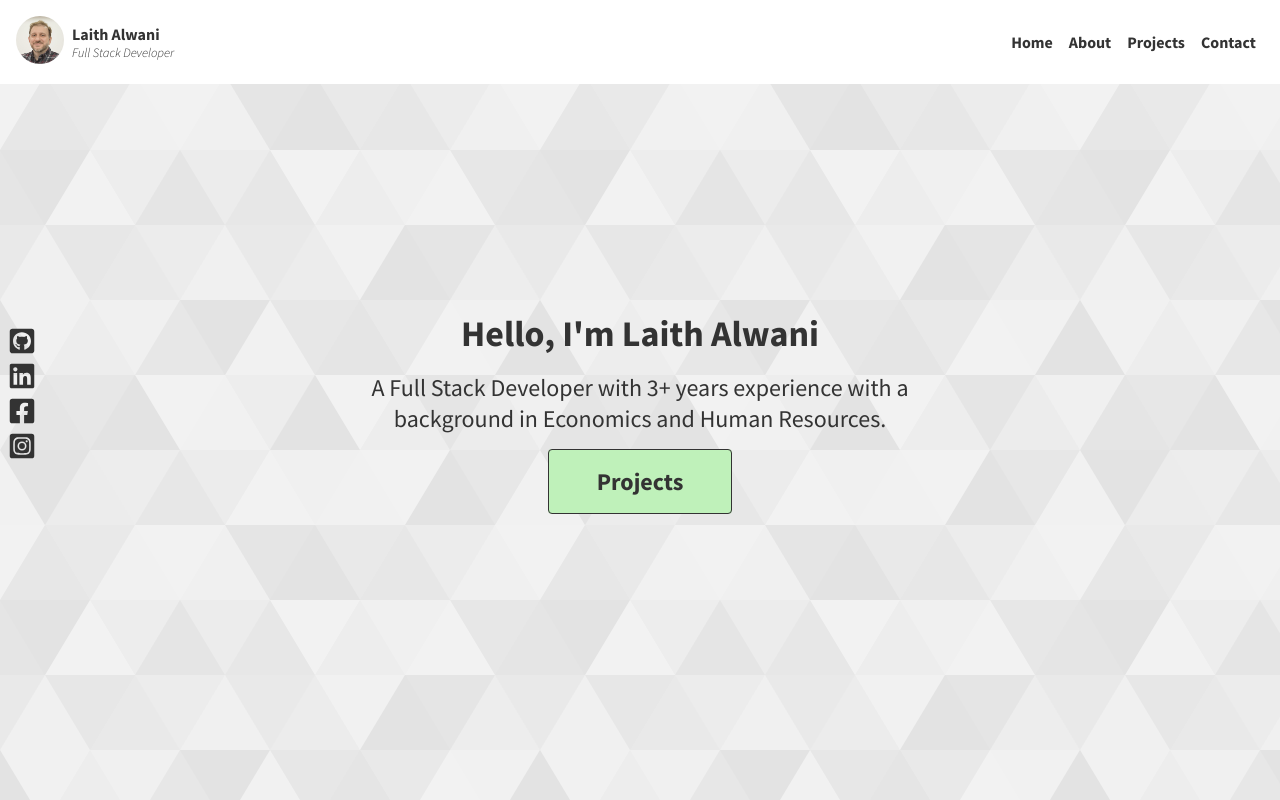
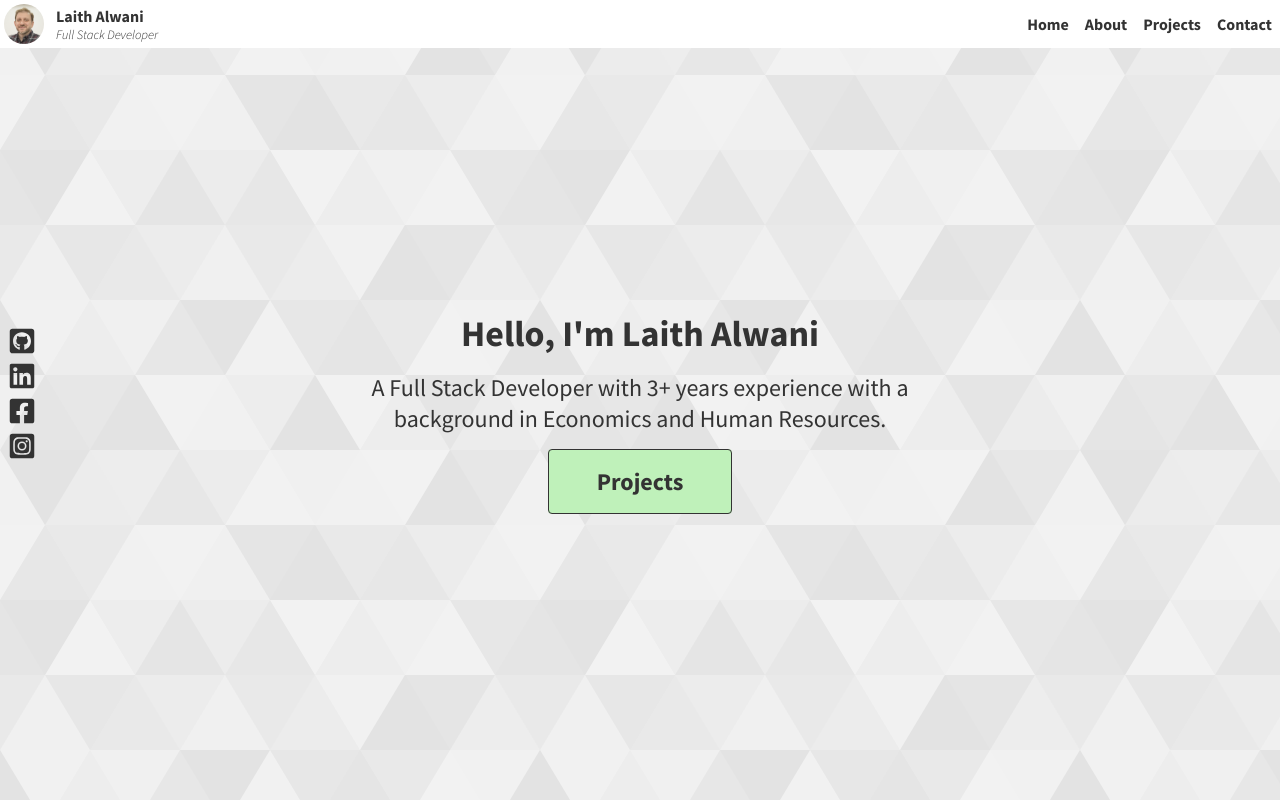
Before and after one commit to LaithAlwani/LaithAlwani, a Next.js app: page / in a window 1280 px wide. Shown: the top 800 px of the page. Built offline with nearby package versions, Linux system fonts and the light colour scheme.

Commit message:
makes navbar narrow and removes extra padding on section class

```diff
--- a/styles/globals.css
+++ b/styles/globals.css
@@ -30,10 +30,7 @@ a {
   font-weight: 700;
 }
 
-nav a:hover,
-nav a:focus {
-  color: var(--la-light-green);
-}
+
 
 h1,
 h2,
@@ -50,7 +47,7 @@ h3 {
 .section {
   width: 100%;
   min-height: 100vh;
-  padding-block: 6rem;
+  padding-block: 4rem;
   display: flex;
   flex-direction: column;
   justify-content: center;
@@ -69,6 +66,7 @@ h3 {
   border: 0.1rem solid;
   border-radius: var(--border-radius);
   text-align: center;
+  cursor: pointer;
 }
 
 .bg-green {
@@ -83,9 +81,13 @@ nav {
   display: flex;
   justify-content: flex-end;
   align-items: center;
-  padding: 1rem;
   background-color: white;
   z-index: 3;
+}
+
+nav a:hover,
+nav a:focus {
+  color: var(--la-light-green);
 }
 
 .logo {
@@ -102,6 +104,8 @@ nav {
 #avatar {
   border-radius: 50%;
   margin-inline-end: 0.5rem;
+  padding: 0.25rem;
+  display: flex;
 }
 
 .my-title-container{
@@ -129,7 +133,7 @@ nav {
   width: 100%;
   display: flex;
   flex-direction: column;
-  padding-block-start: 6rem;
+  padding-block-start: 3rem;
   background-color: white;
   z-index: 2;
 }
@@ -299,7 +303,6 @@ label {
 /*footer*/
 footer {
   text-align: center;
-  /* border-top: 1px solid; */
   padding-block-start:1rem;
 }
 
```
